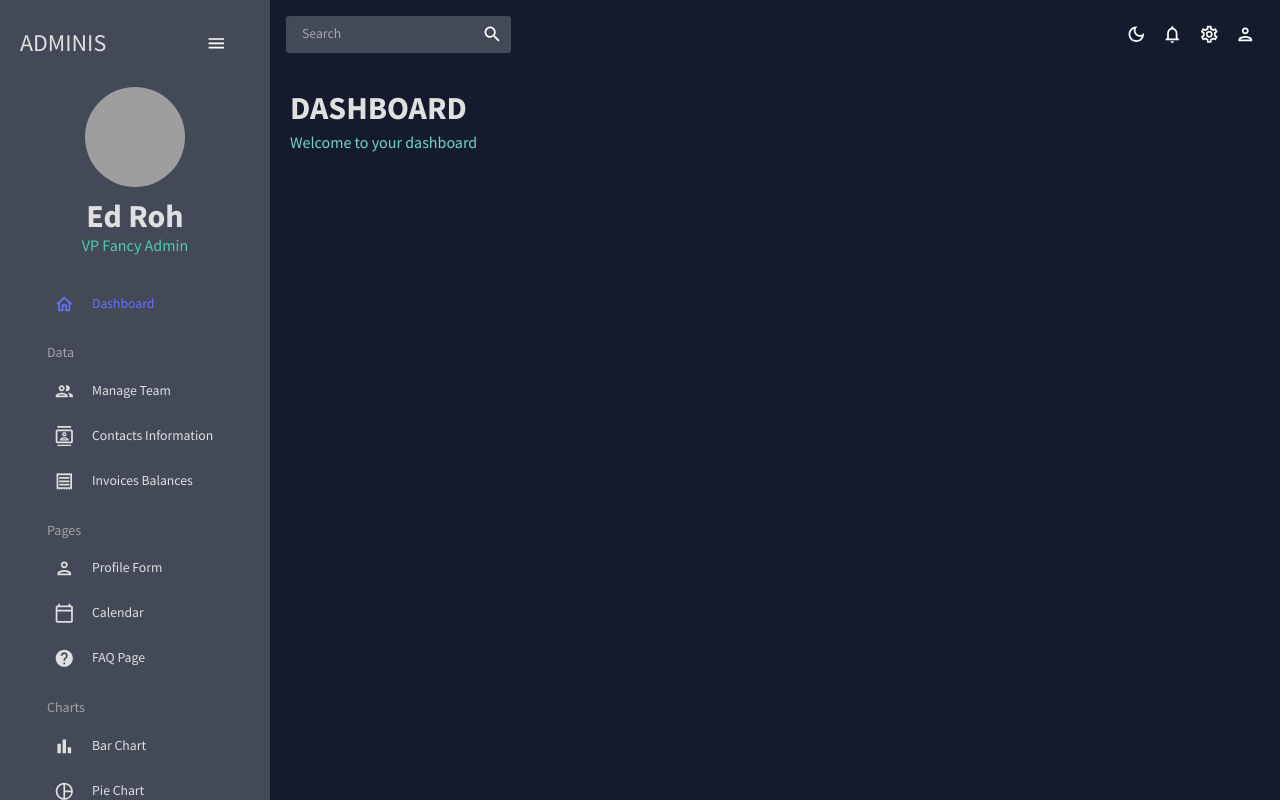
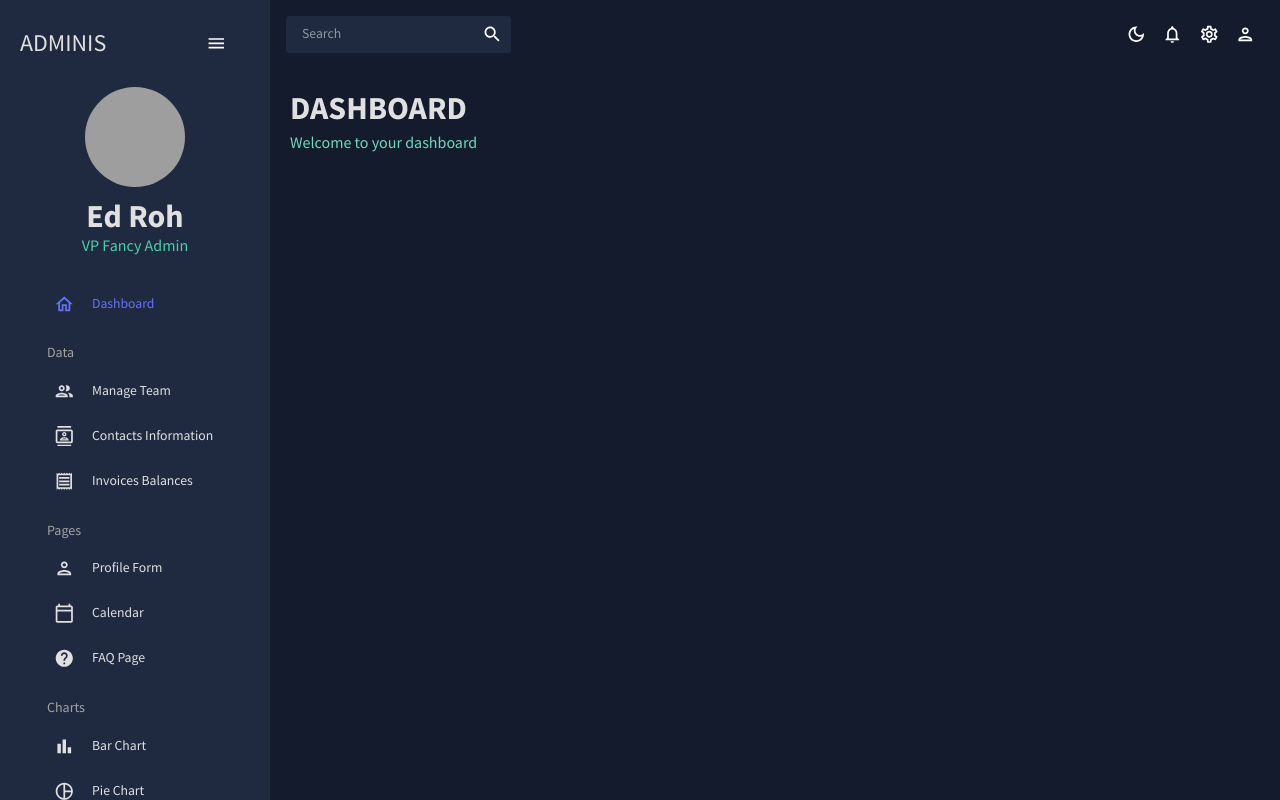
Before and after one commit to MetinKONUK/SentimentAnalysisClient, a React (Create React App) app: page / in a window 1280 px wide. Built offline with nearby package versions, Linux system fonts and the light colour scheme; grey boxes are pictures that could not be loaded.

Commit message:
change the hex code of dark: primary[400]

```diff
--- a/src/theme.js
+++ b/src/theme.js
@@ -21,7 +21,7 @@ export const tokens = (mode) => ({
         100: '#d0d1d5',
         200: '#a1a4ab',
         300: '#727681',
-        400: '#434957',
+        400: '#1F2A40',
         500: '#141b2d',
         600: '#101624',
         700: '#0c101b',
```
